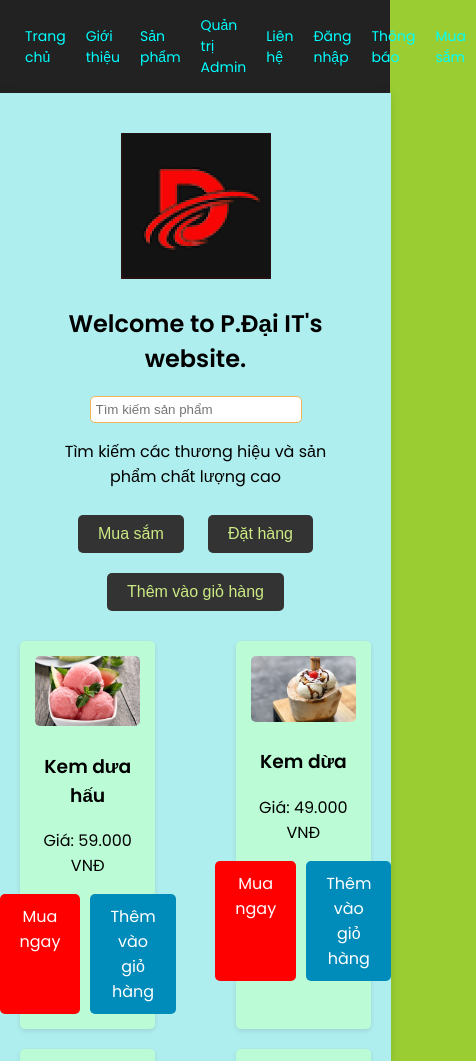
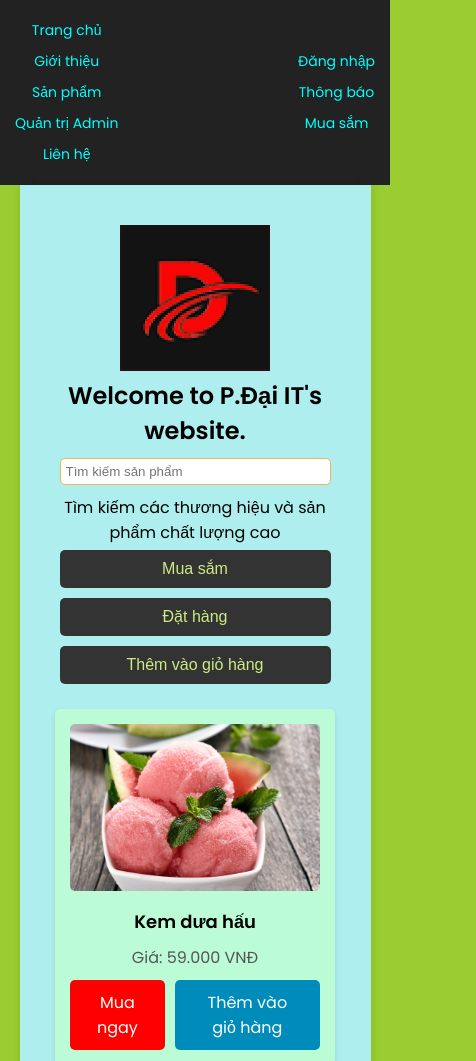
Before and after one commit to daiitd/wedsite0, a plain HTML site: page index.html in a window 390 px wide. Shown: the top 1061 px of the page, 476 px wide, since content can reach past the window. Drawn offline with Linux system fonts and the light colour scheme.

Commit message:
update file

```diff
--- a/index.html
+++ b/index.html
@@ -5,8 +5,14 @@
     <meta name="viewport" content="width=device-width, initial-scale=1.0">
     <title>Trang Web Bán Hàng</title>
     <link href="https://fonts.googleapis.com/css2?family=Poppins:wght@300;400;600&display=swap" rel="stylesheet">
-    <link rel="stylesheet" href="style.css">
     <style>
+        /* Reset CSS */
+        * {
+            margin: 0;
+            padding: 0;
+            box-sizing: border-box;
+        }
+
         body {
             font-family: 'Poppins', sans-serif;
             margin: 0;
@@ -14,6 +20,7 @@
             background-color: yellowgreen;
         }
 
+        /* Header */
         header {
             background: #222;
             color: aqua;
@@ -21,43 +28,61 @@
             display: flex;
             justify-content: space-between;
             align-items: center;
+            flex-wrap: wrap;
         }
+
         .header-left, .header-right {
             display: flex;
             align-items: center;
+            flex-wrap: wrap;
         }
+
         .header-left a, .header-right a {
             color: aqua;
             text-decoration: none;
             margin: 0 10px;
             font-size: 14px;
         }
+
         .header-right img {
             width: 20px;
             height: 20px;
             margin-left: 5px;
         }
+
         .search-box {
             padding: 5px;
             width: 200px;
             border-radius: 5px;
             border: 1px solid #f0b45b;
         }
+
+        /* Container */
         .container {
             width: 90%;
             margin: auto;
             background: paleturquoise;
             padding: 20px;
-            box-shadow: 0 0 10px rgba(0,0,0,0.1);
+            box-shadow: 0 0 10px rgba(0, 0, 0, 0.1);
         }
+
+        /* Hero Section */
         .hero {
             text-align: center;
             padding: 20px;
         }
+
         .hero img {
             width: 150px;
             height: auto;
         }
+
+        .buttons {
+            display: flex;
+            justify-content: center;
+            flex-wrap: wrap;
+        }
+
         .buttons button {
             padding: 10px 20px;
             border: none;
@@ -71,17 +96,19 @@
             position: relative;
             overflow: hidden;
         }
+
         .buttons button:hover {
             background-color: rgb(204, 235, 132);
             color: #333;
             box-shadow: 0 0 10px rgb(204, 235, 132);
         }
+
         .buttons button:active {
             transform: scale(0.95);
             box-shadow: 0 0 5px rgb(204, 235, 132);
         }
 
-        .buttons button::before{
+        .buttons button::before {
             content: "";
             position: absolute;
             top: 50%;
@@ -93,6 +120,7 @@
             transform: translate(-50%, -50%);
             transition: width 0.4s, height 0.4s;
         }
+
         .buttons button:hover::before {
             width: 300%;
             height: 300%;
@@ -101,41 +129,48 @@
         .btn-primary { background: #ff6f00; }
         .btn-secondary { background: #0277bd; }
         .btn-tertiary { background: #2e7d32; }
+
+        /* Products Section */
         .products {
             display: flex;
             justify-content: space-between;
             flex-wrap: wrap;
         }
+
         .product {
             background: rgb(187, 252, 214);
             padding: 15px;
             border-radius: 5px;
-            box-shadow: 0 2px 5px rgba(0,0,0,0.1);
+            box-shadow: 0 2px 5px rgba(0, 0, 0, 0.1);
             text-align: center;
             width: 30%;
             margin-bottom: 20px;
         }
+
         .product img {
             width: 100%;
             border-radius: 5px;
             height: auto;
         }
-        .sidebar {
-            background: #eee;
-            padding: 15px;
-            border-radius: 5px;
-            width: 20%;
+
+        .product h3 {
+            margin: 10px 0;
+            font-size: 18px;
         }
 
-        /* Nhóm nút */
+        .product p {
+            font-size: 16px;
+            color: #555;
+        }
+
+        /* Button Group */
         .button-group {
             display: flex;
             justify-content: center;
-            gap: 10px; /* Khoảng cách giữa các nút */
+            gap: 10px;
             margin-top: 10px;
         }
 
-        /* Nút */
         .button {
             padding: 10px 20px;
             font-size: 16px;
@@ -148,29 +183,29 @@
             color: white;
         }
 
-        /* Nút mua ngay */
         .buy-button {
             background: red;
         }
+
         .buy-button:hover {
             background: #ff4500;
             box-shadow: 0 0 10px rgba(255, 102, 0, 0.7);
         }
 
-        /* Nút thêm vào giỏ hàng */
         .cart-button {
             background: #008CBA;
         }
+
         .cart-button:hover {
             background: #007bb5;
             box-shadow: 0 0 10px rgba(0, 140, 186, 0.7);
         }
 
-        /* Hiệu ứng khi nhấn */
         .button:active {
             transform: scale(0.95);
         }
 
+        /* Footer */
         footer {
             text-align: center;
             padding: 20px;
@@ -178,9 +213,41 @@
             color: aqua;
             margin-top: 20px;
         }
+
         footer a {
             color: aqua;
             text-decoration: none;
+        }
+
+        /* Responsive Design */
+        @media screen and (max-width: 768px) {
+            .header-left, .header-right {
+                flex-direction: column;
+                align-items: center;
+            }
+
+            .header-left a, .header-right a {
+                margin: 5px 0;
+            }
+
+            .search-box {
+                width: 100%;
+                margin: 10px 0;
+            }
+
+            .buttons button {
+                width: 100%;
+                margin: 5px 0;
+            }
+
+            .products {
+                flex-direction: column;
+                align-items: center;
+            }
+
+            .product {
+                width: 90%;
+            }
         }
     </style>
 </head>
@@ -215,7 +282,7 @@
 
         <div class="products">
             <div class="product">
-                <img src="kemhau.png" alt="Product 1">
+                <img src="kemhau.png" alt="Kem dưa hấu">
                 <h3>Kem dưa hấu</h3>
                 <p>Giá: 59.000 VNĐ</p>
                 <div class="button-group">
@@ -224,7 +291,7 @@
                 </div>
             </div>
             <div class="product">
-                <img src="kemdua.jpg" alt="Product 2">
+                <img src="kemdua.jpg" alt="Kem dừa">
                 <h3>Kem dừa</h3>
                 <p>Giá: 49.000 VNĐ</p>
                 <div class="button-group">
@@ -233,7 +300,7 @@
                 </div>
             </div>
             <div class="product">
-                <img src="kemsau.jpg" alt="Product 3">
+                <img src="kemsau.jpg" alt="Kem sầu riêng">
                 <h3>Kem sầu riêng</h3>
                 <p>Giá: 39.000 VNĐ</p>
                 <div class="button-group">
@@ -242,7 +309,7 @@
                 </div>
             </div>
             <div class="product">
-                <img src="kemdau.jpeg" alt="Product 4">
+                <img src="kemdau.jpeg" alt="Kem socola">
                 <h3>Kem socola</h3>
                 <p>Giá: 33.000 VNĐ</p>
                 <div class="button-group">
@@ -251,7 +318,7 @@
                 </div>
             </div>
             <div class="product">
-                <img src="kemkhoai.jpg" alt="Product 5">
+                <img src="kemkhoai.jpg" alt="Kem khoai môn">
                 <h3>Kem khoai môn</h3>
                 <p>Giá: 33.000 VNĐ</p>
                 <div class="button-group">
@@ -260,7 +327,7 @@
                 </div>
             </div>
             <div class="product">
-                <img src="kemvani.jpg" alt="Product 6">
+                <img src="kemvani.jpg" alt="Kem vani">
                 <h3>Kem vani</h3>
                 <p>Giá: 22.000 VNĐ</p>
                 <div class="button-group">
```
